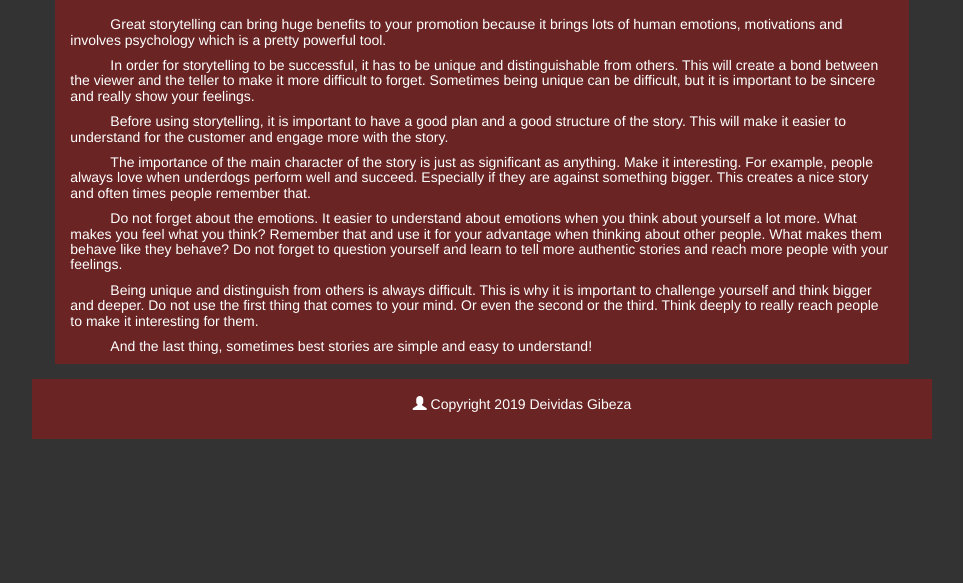
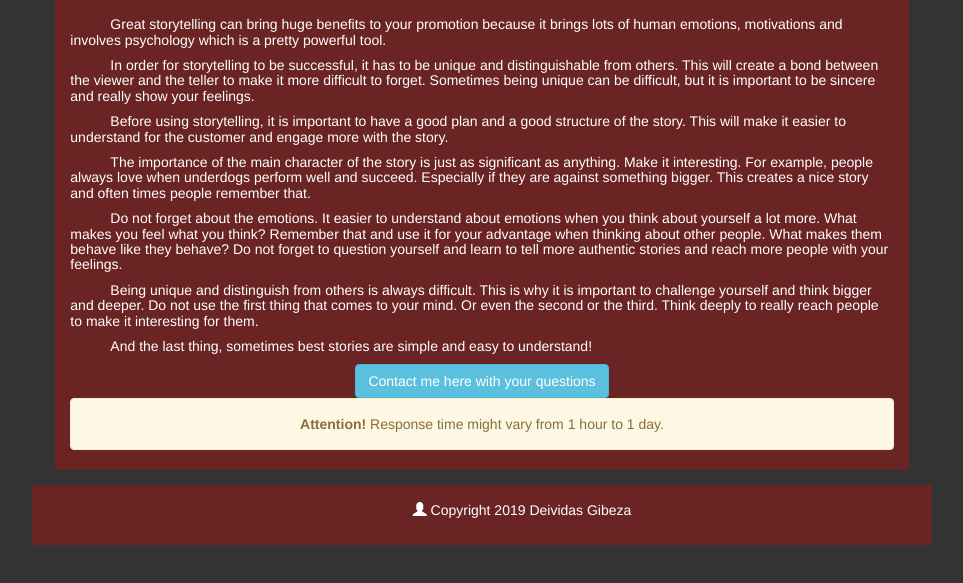
Before and after one commit to deividasgib/deividasgib.github.io, a plain HTML site: page Blog.html in a window 1280 px wide. Shown: the part 161-744 px from the top of the page, without its empty margins (158-1121 px from the left). Drawn offline with nearby package versions, Linux system fonts and the light colour scheme.

Commit message:
Add files via upload

```diff
--- a/Blog.html
+++ b/Blog.html
@@ -79,6 +79,11 @@ text-indent: 40px;
 	<h5><p class="text-left">Do not forget about the emotions. It easier to understand about emotions when you think about yourself a lot more. What makes you feel what you think? Remember that and use it for your advantage when thinking about other people. What makes them behave like they behave? Do not forget to question yourself and learn to tell more authentic stories and reach more people with your feelings.</p></h5>
 	<h5><p class="text-left">Being unique and distinguish from others is always difficult. This is why it is important to challenge yourself and think bigger and deeper. Do not use the first thing that comes to your mind. Or even the second or the third. Think deeply to really reach people to make it interesting for them.</p></h5>
 	<h5><p class="text-left">And the last thing, sometimes best stories are simple and easy to understand!</p></h5>
+	<a href="Contact.html" class="btn btn-info">Contact me here with your questions</a>
+	<div class="alert alert-warning">
+	<strong>Attention!</strong> Response time might vary from 1 hour to 1 day.
+</div>
+
    </div>
     <div class="col-sm-2 sidenav" "col-lg-2 sidenav" "col-xs-2 sidenav" "col-md-2 sidenav">
       </div>
```
